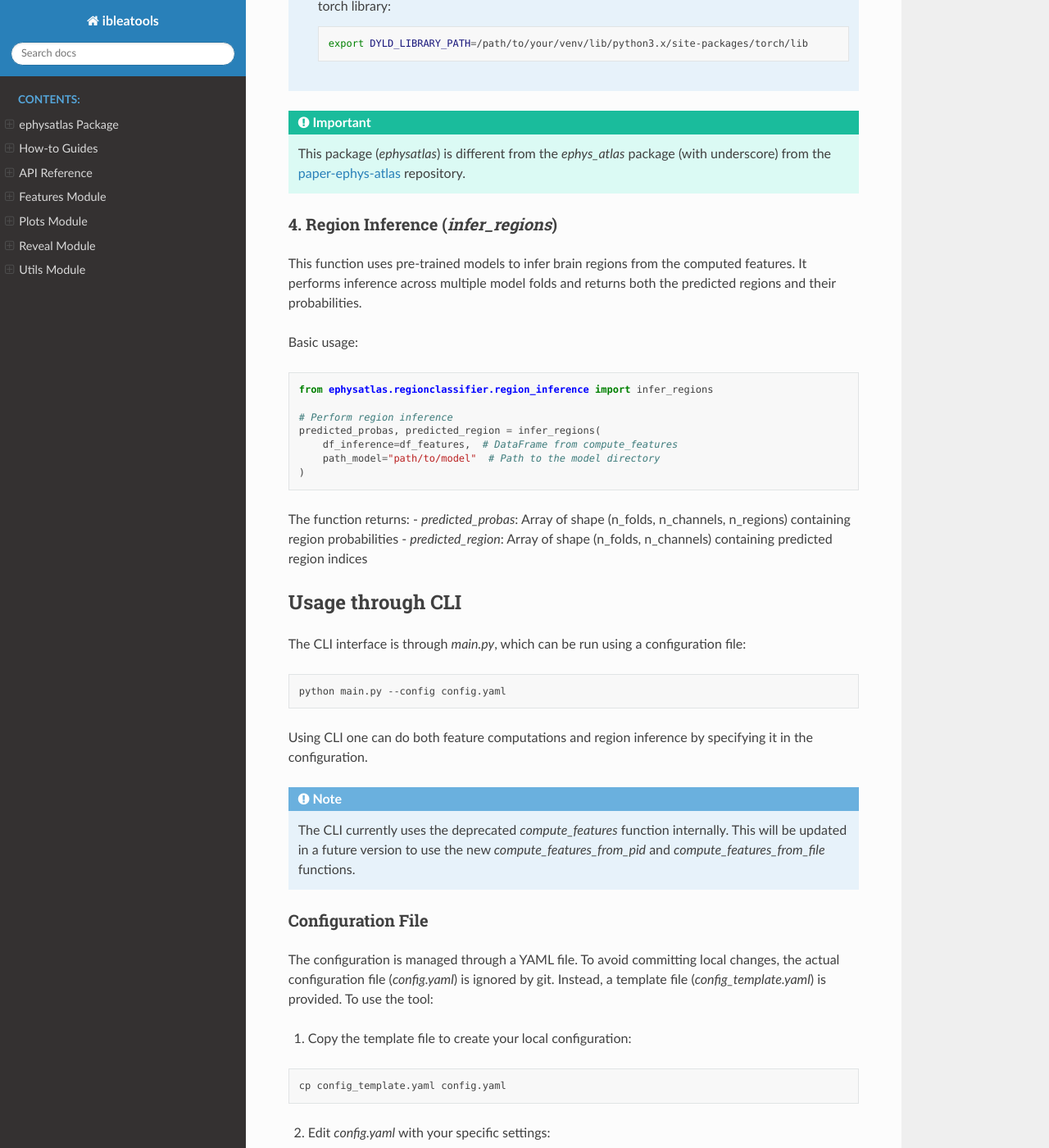
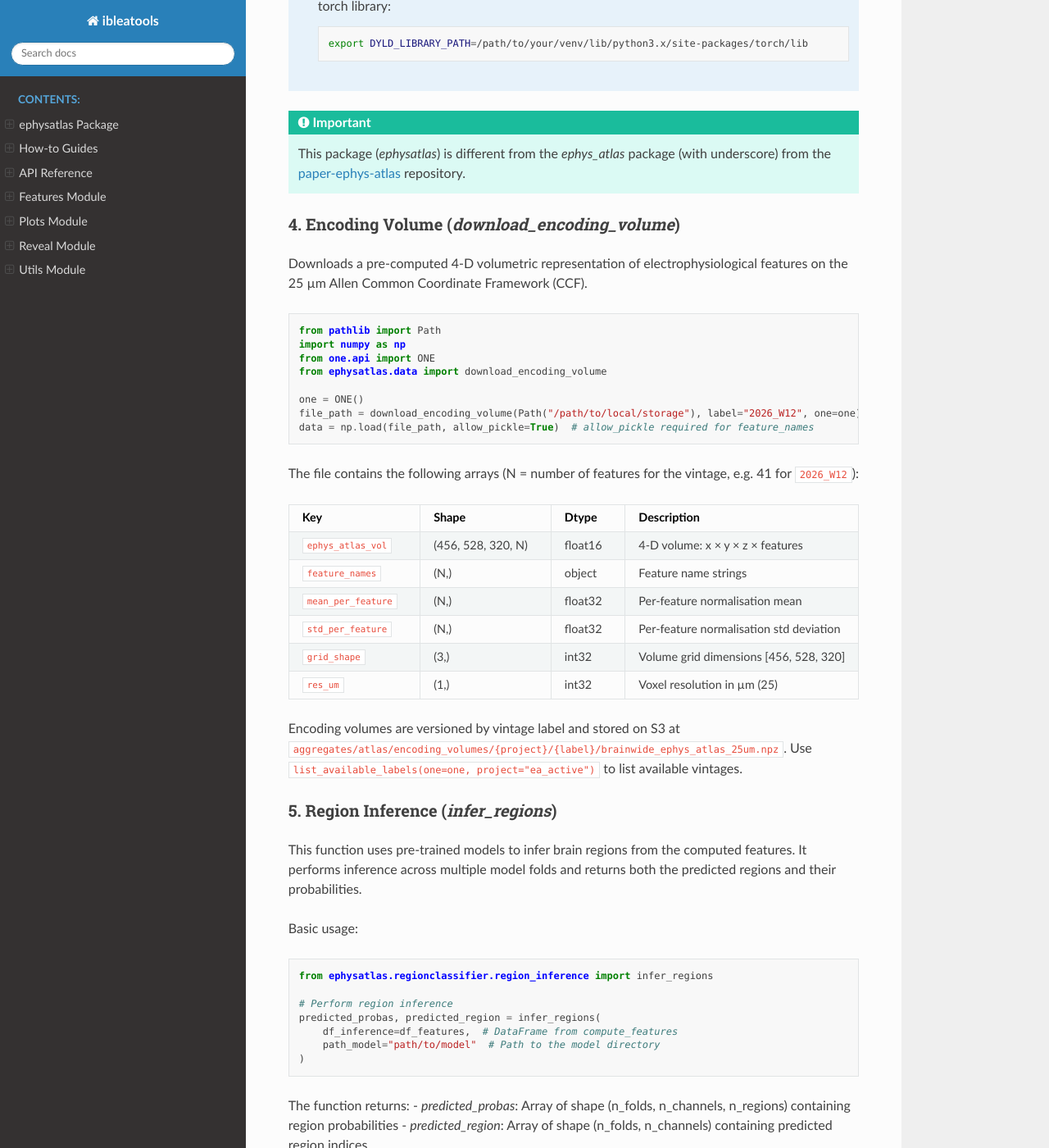
Before and after one commit to int-brain-lab/ibleatools, a Sphinx documentation site: the page built from docs/source/index.rst, in a window 1280 px wide and 1400 px high, scrolled down 2911 px. Shown: the whole window at 82% size. Built offline with Sphinx 7.4.7 and the Read the Docs theme 3.1.0, drawn with Linux system fonts in a browser that asks for light colours.

Commit message:
add download_encoding_volume and docs for brainwide ephys atlas 25um npz

```diff
--- a/docs/source/index.rst
+++ b/docs/source/index.rst
@@ -140,7 +140,63 @@ The function returns a pandas DataFrame containing various electrophysiological
 .. important::
    This package (`ephysatlas`) is different from the `ephys_atlas` package (with underscore) from the `paper-ephys-atlas <https://github.com/int-brain-lab/paper-ephys-atlas>`_ repository.
 
-4. Region Inference (`infer_regions`)
+4. Encoding Volume (`download_encoding_volume`)
+~~~~~~~~~~~~~~~~~~~~~~~~~~~~~~~~~~~~~~~~~~~~~~~
+
+Downloads a pre-computed 4-D volumetric representation of electrophysiological features
+on the 25 µm Allen Common Coordinate Framework (CCF).
+
+.. code-block:: python
+
+   from pathlib import Path
+   import numpy as np
+   from one.api import ONE
+   from ephysatlas.data import download_encoding_volume
+
+   one = ONE()
+   file_path = download_encoding_volume(Path("/path/to/local/storage"), label="2026_W12", one=one)
+   data = np.load(file_path, allow_pickle=True)  # allow_pickle required for feature_names
+
+The file contains the following arrays (N = number of features for the vintage, e.g. 41 for ``2026_W12``):
+
+.. list-table::
+   :header-rows: 1
+   :widths: 25 25 15 35
+
+   * - Key
+     - Shape
+     - Dtype
+     - Description
+   * - ``ephys_atlas_vol``
+     - (456, 528, 320, N)
+     - float16
+     - 4-D volume: x × y × z × features
+   * - ``feature_names``
+     - (N,)
+     - object
+     - Feature name strings
+   * - ``mean_per_feature``
+     - (N,)
+     - float32
+     - Per-feature normalisation mean
+   * - ``std_per_feature``
+     - (N,)
+     - float32
+     - Per-feature normalisation std deviation
+   * - ``grid_shape``
+     - (3,)
+     - int32
+     - Volume grid dimensions [456, 528, 320]
+   * - ``res_um``
+     - (1,)
+     - int32
+     - Voxel resolution in µm (25)
+
+Encoding volumes are versioned by vintage label and stored on S3 at
+``aggregates/atlas/encoding_volumes/{project}/{label}/brainwide_ephys_atlas_25um.npz``.
+Use ``list_available_labels(one=one, project="ea_active")`` to list available vintages.
+
+5. Region Inference (`infer_regions`)
 ~~~~~~~~~~~~~~~~~~~~~~~~~~~~~~~~~~~~~
 
 This function uses pre-trained models to infer brain regions from the computed features. It performs inference across multiple model folds and returns both the predicted regions and their probabilities.
```
Also changed, not shown: 1 other file.
